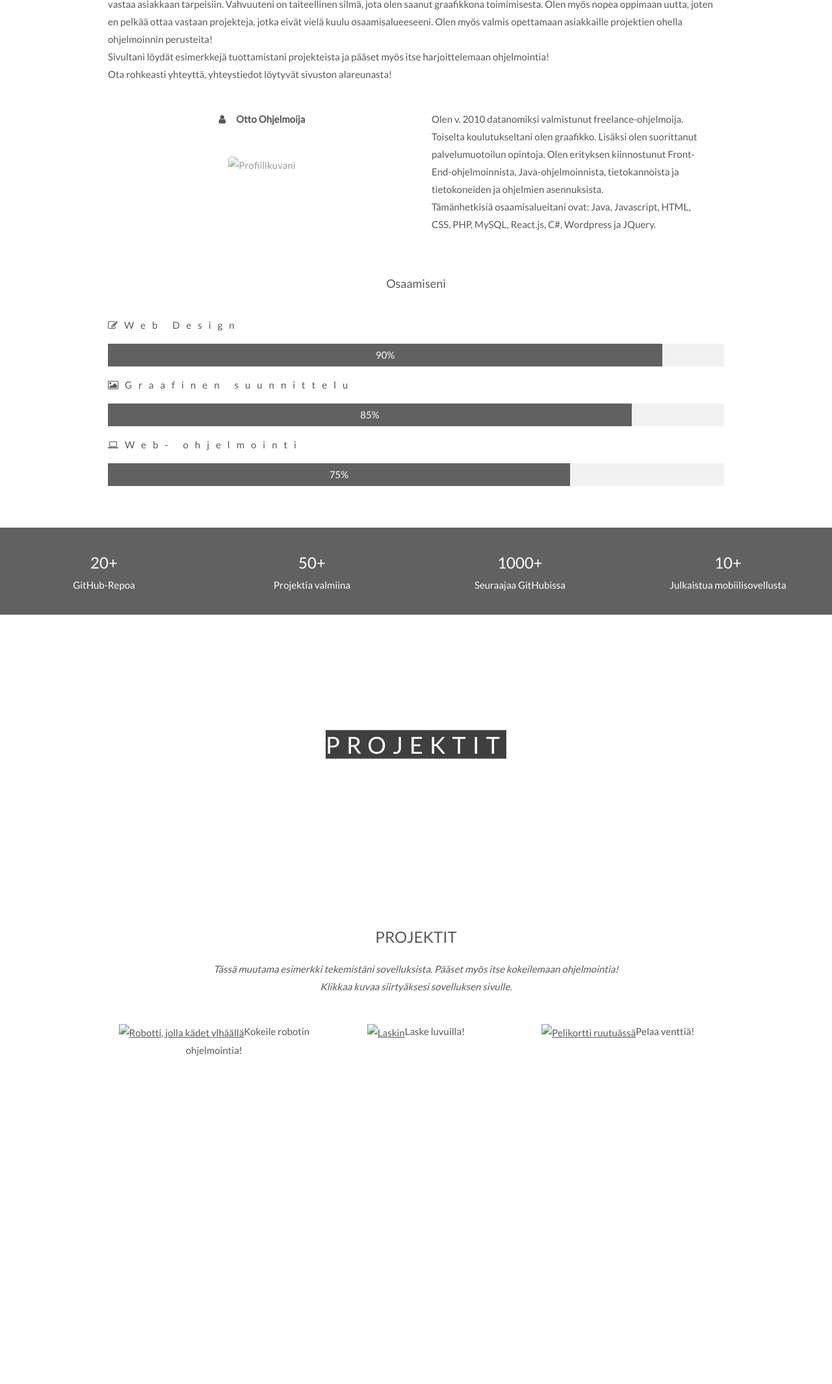
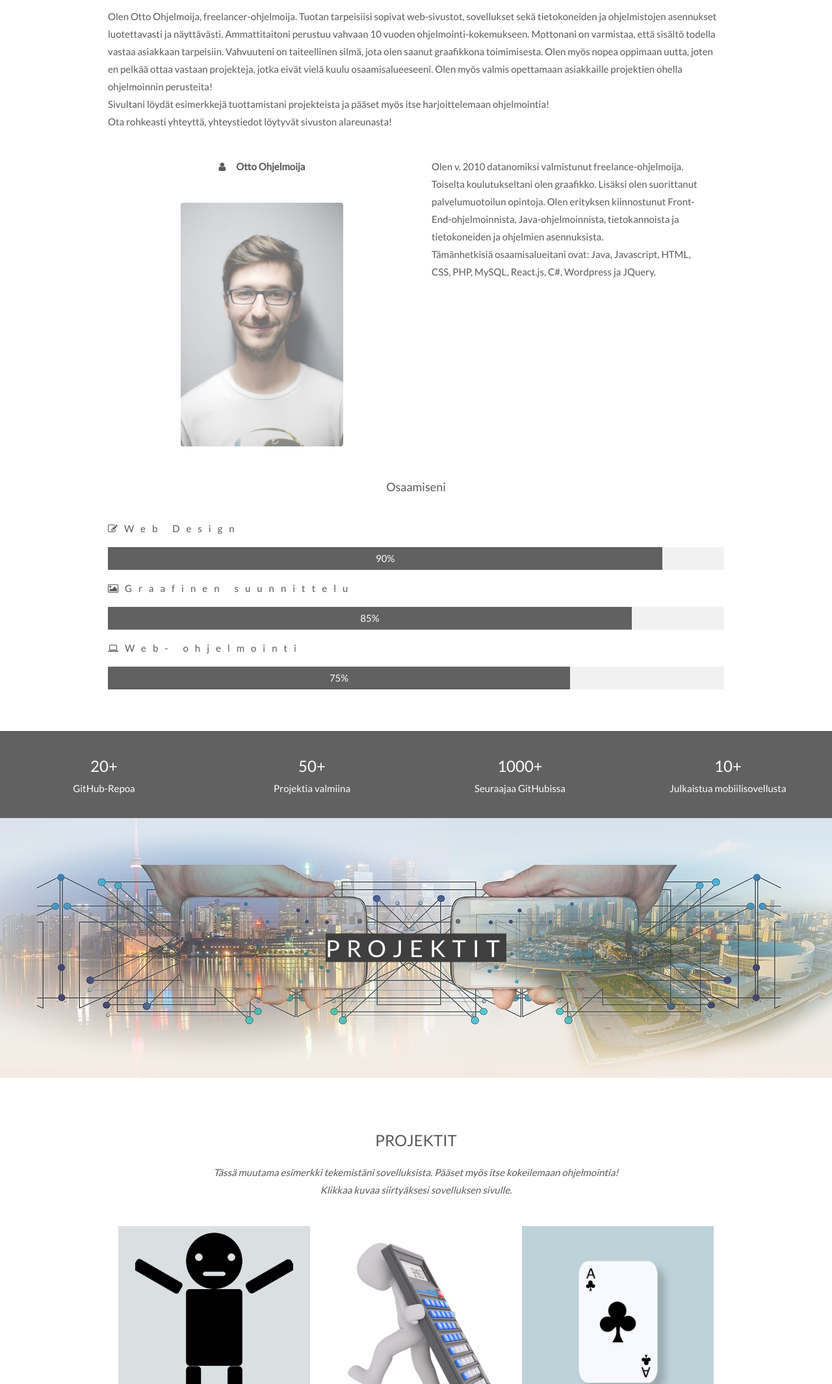
Before and after one commit to jxvuorinen/Otto-Ohjelmoija, a plain HTML site: page index.html in a window 1280 px wide. Shown: the part 670-2800 px from the top of the page at 65% size. Drawn offline with nearby package versions, Linux system fonts and the light colour scheme; the site is published under a folder, as on GitHub Pages, so addresses that start at the root find nothing.

Commit message:
fix paths for images

```diff
--- a/index.html
+++ b/index.html
@@ -3,7 +3,7 @@
 <title>Otto-Ohjelmoija</title>
 <meta charset="UTF-8">
 <meta name="viewport" content="width=device-width, initial-scale=1">
-<link rel="icon" href="Logo.png" type="image/gif">
+<link rel="icon" href="./images/Logo.png" type="image/gif">
 <link rel="stylesheet" href="https://www.w3schools.com/w3css/4/w3.css">
 <link rel="stylesheet" href="https://fonts.googleapis.com/css?family=Lato">
 <link rel="stylesheet" href="https://cdnjs.cloudflare.com/ajax/libs/font-awesome/4.7.0/css/font-awesome.min.css">
@@ -38,20 +38,20 @@
 
     /* First image (Logo. Full height) */
     .bgimg-1 {
-        background-image: url("/images/coffee-1869820_1920.jpg");
+        background-image: url("./images/coffee-1869820_1920.jpg");
         min-height: 400px;
     }
 
     /* Second image (Portfolio) */
     .bgimg-2 {
-        background-image: url("/images/city-3213676_1280.jpg");
+        background-image: url("./images/city-3213676_1280.jpg");
         min-height: 400px;
 
     }
 
     /* Third image (Contact) */
     .bgimg-3 {
-        background-image: url("/images/phone-690134_640.jpg");
+        background-image: url("./images/phone-690134_640.jpg");
         min-height: 400px;
     }
 
@@ -109,7 +109,7 @@
     <main>
         <!-- Container (About Section) -->
         <div class="w3-content w3-container w3-padding-64" id="about">
-            <h1 class="w3-center">Otto-ohjelmoija <img src="/images/Logo.png" class="w3-round" alt="OTTO-OHJELMOIJA"
+            <h1 class="w3-center">Otto-ohjelmoija <img src="./images/Logo.png" class="w3-round" alt="OTTO-OHJELMOIJA"
                     height="15%" width="15%"></h1>
             <p class="w3-center"><em style="font-size:20px">Osaaminen, Tarpeet, Taiteellisuus, Oppiminen</em></p>
             <p>Olen Otto Ohjelmoija, freelancer-ohjelmoija. Tuotan tarpeisiisi sopivat web-sivustot, sovellukset sekä
@@ -130,7 +130,7 @@
             <div class="w3-row">
                 <div class="w3-col m6 w3-center w3-padding-large">
                     <p><strong><i class="fa fa-user w3-margin-right"></i>Otto Ohjelmoija</strong></p><br>
-                    <img src="/images/profile-1726471_1920.jpg" class="w3-round w3-opacity w3-hover-opacity-off w3-image"
+                    <img src="./images/profile-1726471_1920.jpg" class="w3-round w3-opacity w3-hover-opacity-off w3-image"
                         alt="Profiilikuvani" width="250" height="330">
                 </div>
 
@@ -198,19 +198,19 @@
             <div class="w3-row-padding w3-center">
                 <div class="w3-col w3-third">
                     <a href="robotto.html" title="Robotto-sivu">
-                        <img src="/images/heiluu.png" style="width:100%" class="w3-hover-opacity"
+                        <img src="./images/heiluu.png" style="width:100%" class="w3-hover-opacity"
                             alt="Robotti, jolla kädet ylhäällä"></a>Kokeile robotin ohjelmointia!
                 </div>
 
                 <div class="w3-col w3-third">
                     <a href="luvut.html" title="Laske luvuilla">
-                        <img src="/images/calculation-1874770_640.jpg" style="width:100%" class="w3-hover-opacity"
+                        <img src="./images/calculation-1874770_640.jpg" style="width:100%" class="w3-hover-opacity"
                             alt="Laskin"></a>Laske luvuilla!
                 </div>
 
                 <div class="w3-col w3-third">
                     <a href="ventti.html" title="Pelaa venttiä">
-                        <img src="/images/cards-3669205_640.png" style="width:100%" class="w3-hover-opacity"
+                        <img src="./images/cards-3669205_640.png" style="width:100%" class="w3-hover-opacity"
                             alt="Pelikortti ruutuässä"></a>Pelaa venttiä!
                 </div>
             </div>
@@ -272,7 +272,7 @@
     <!-- Footer -->
     <footer class="w3-center w3-black w3-padding-64 w3-opacity w3-hover-opacity-off">
         <a href="#home" class="w3-button w3-light-grey"><i class="fa fa-arrow-up w3-margin-right"></i>Sivun alkuun</a>
-        <p><img src="/images/LogoMusta.png" class="w3-round" alt="yrityksen logo" width="10%" height="10%"
+        <p><img src="./images/LogoMusta.png" class="w3-round" alt="yrityksen logo" width="10%" height="10%"
                 alt="OTTO-OHJELMOIJA"><br />
             Otto-Ohjelmoija<br />
             Ohjelmoijanpolkutie 0, 00000 Helsinki<br />
```
